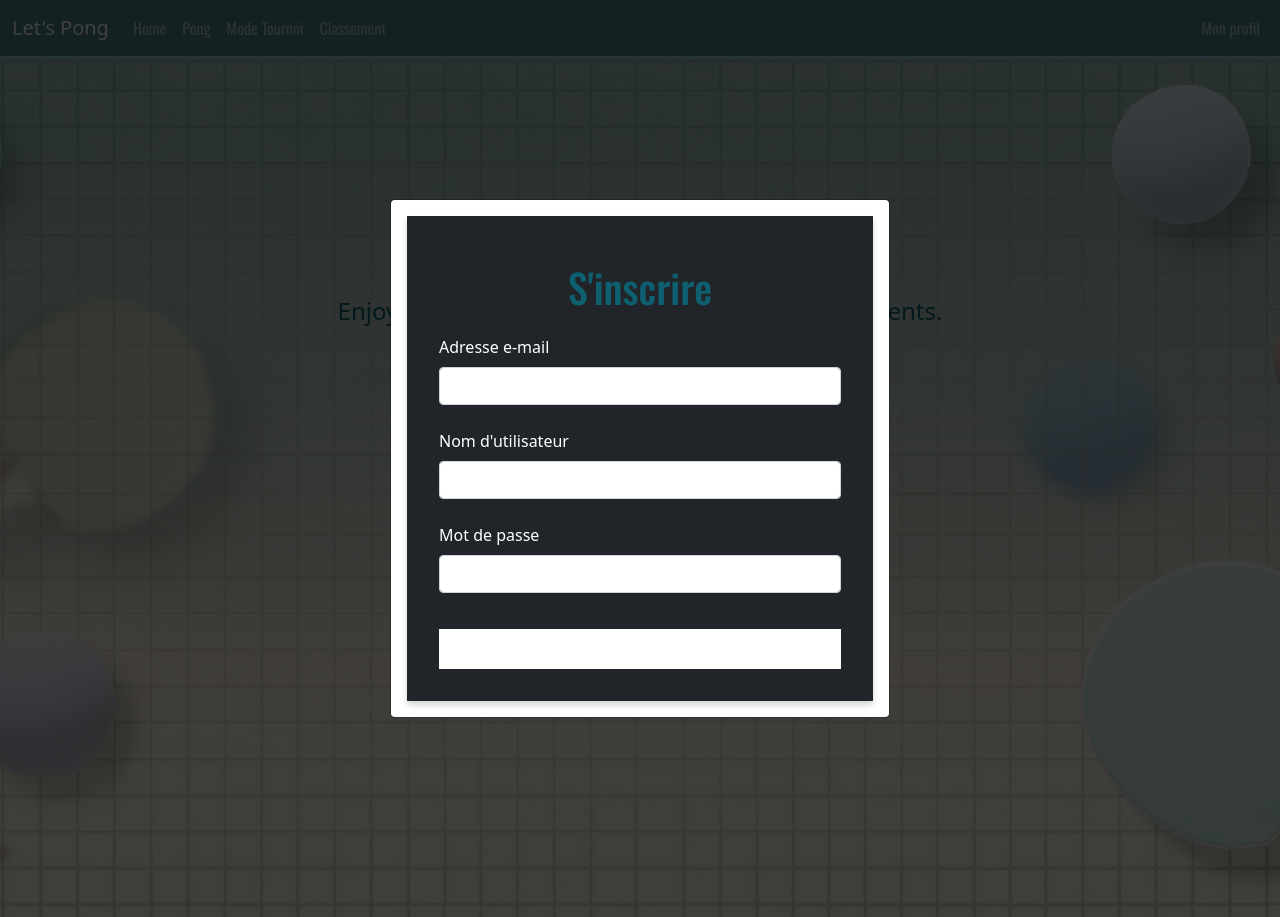
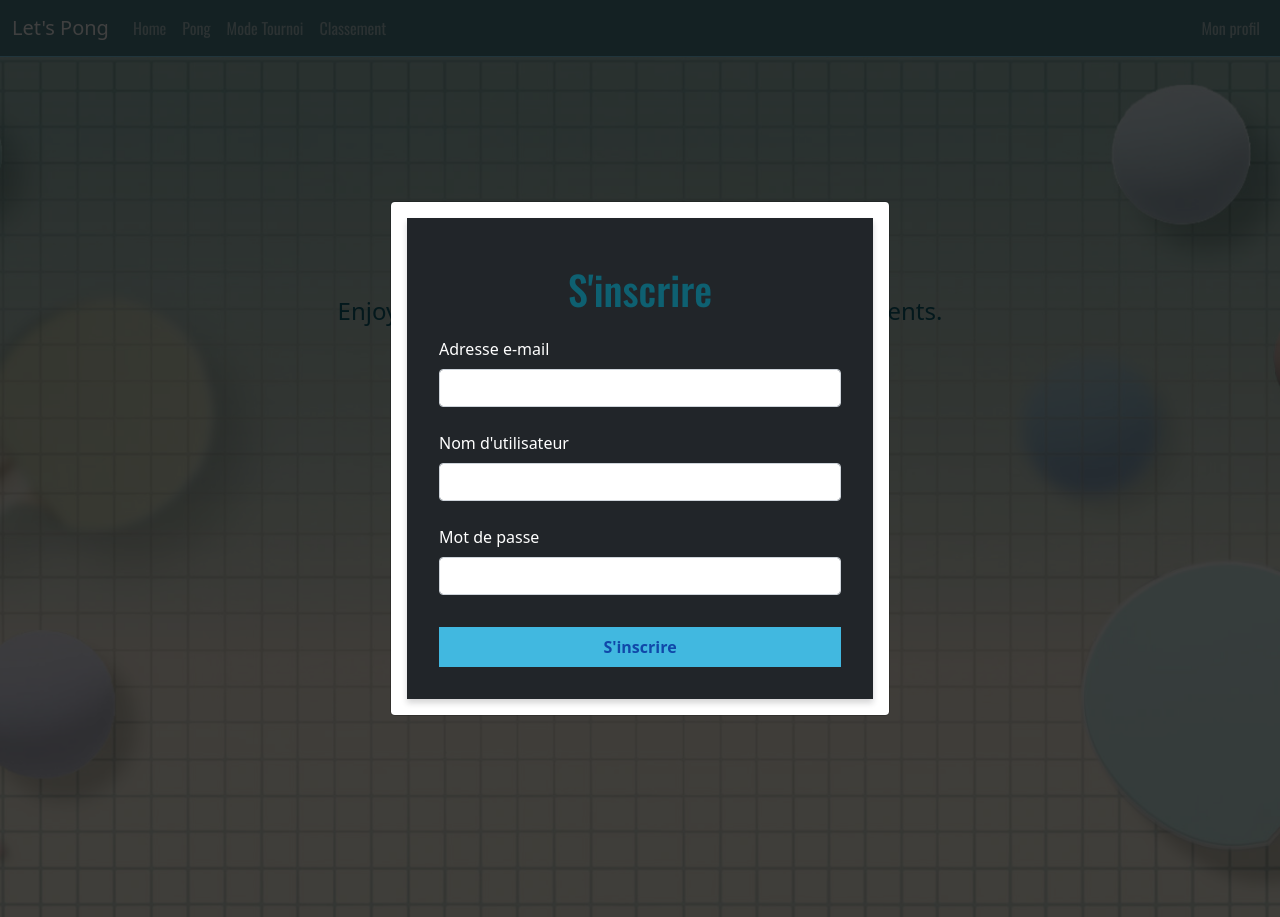
Before and after one commit to anshazet/ft_transcendence, a Django app: page / in a window 1280 px wide, after a click on "S'inscrire". Run offline with Django 5.2, Linux system fonts and the light colour scheme; data that the repository does not hold is empty; some libraries are stand-ins or nearby versions.

Commit message:
modif form s'inscrire

```diff
--- a/static/css/index.css
+++ b/static/css/index.css
@@ -92,7 +92,7 @@ h5 {
 
 /* Navigation palette Styles */
 .navbar.custom-navbar {
-  background-color: #51858d !important; /* Change to any color you like */
+  background-color: #51858d !important;
   border-bottom: 1px solid #85d7f3; /* Adds a border under the navbar */
 }
 
@@ -103,7 +103,6 @@ h5 {
 
 
 /* pong style */
-
 #section-pong {
   display: flex;
   flex-direction: column;
--- a/templates/index.html
+++ b/templates/index.html
@@ -183,7 +183,7 @@
                                 <label for="password-register" class="form-label">Mot de passe</label>
                                 <input type="password" class="form-control" id="password-register" name="password" aria-describedby="password" autocomplete="new-password">
                             </div>
-                            <button type="submit" class="btn btn-primary">S'inscrire</button>
+                            <button type="submit" class="btn btn-light mt-3" id=login-button>S'inscrire</button>
                             <div id="register-error" class="text-danger"></div>
                         </form>
                     </div>
```
